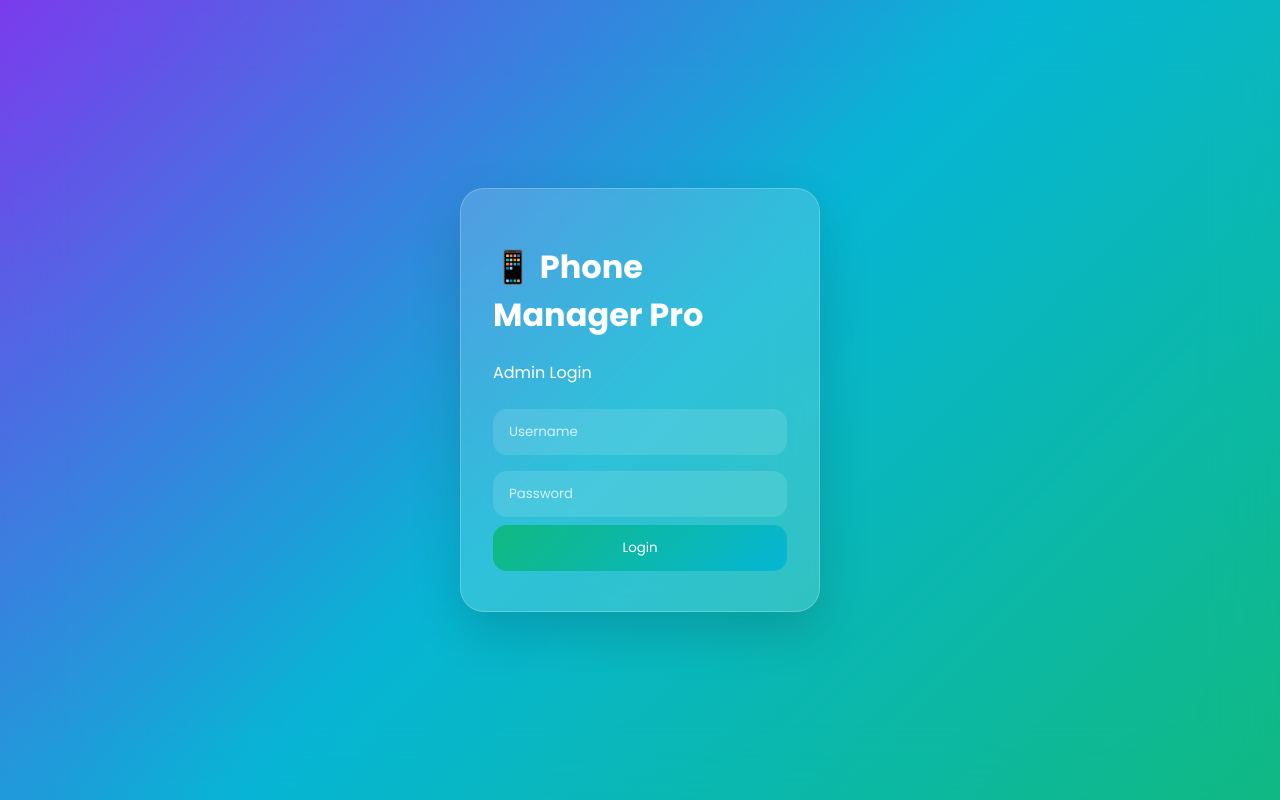
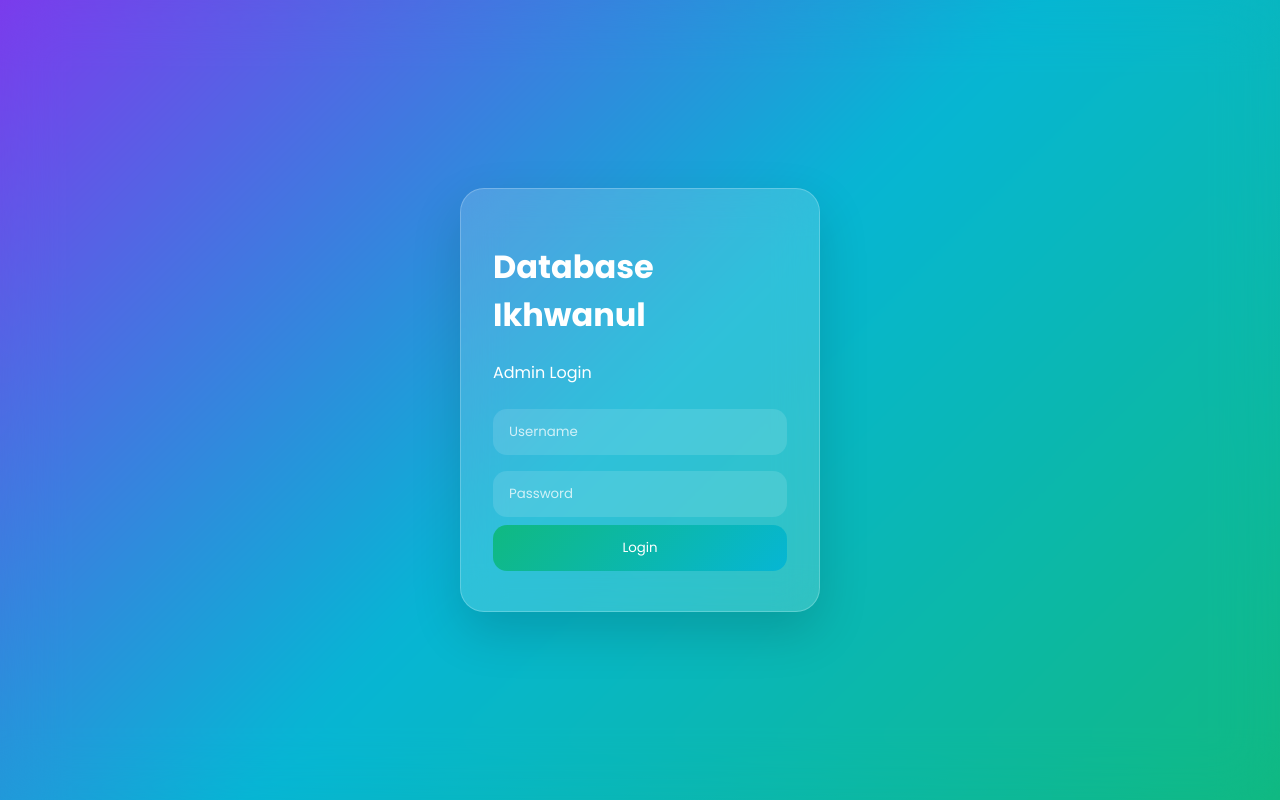
Before and after one commit to raditbisacoding/Db, a plain HTML site: page login.html in a window 1280 px wide. Drawn offline with Linux system fonts and the light colour scheme.

Commit message:
Update login.html

```diff
--- a/login.html
+++ b/login.html
@@ -2,14 +2,14 @@
 <html lang="id">
 <head>
 <meta charset="UTF-8"><meta name="viewport" content="width=device-width, initial-scale=1.0">
-<title>Login - Phone Manager Pro</title>
+<title>Database Ikhwanul</title>
 <link rel="preconnect" href="https://fonts.googleapis.com">
 <link href="https://fonts.googleapis.com/css2?family=Poppins:wght@400;600;700&display=swap" rel="stylesheet">
 <link rel="stylesheet" href="style.css">
 </head>
 <body class="center">
 <div class="glass login-box">
-  <h1>📱 Phone Manager Pro</h1>
+  <h1>Database Ikhwanul</h1>
   <p>Admin Login</p>
   <input id="username" placeholder="Username">
   <input id="password" type="password" placeholder="Password">
```
